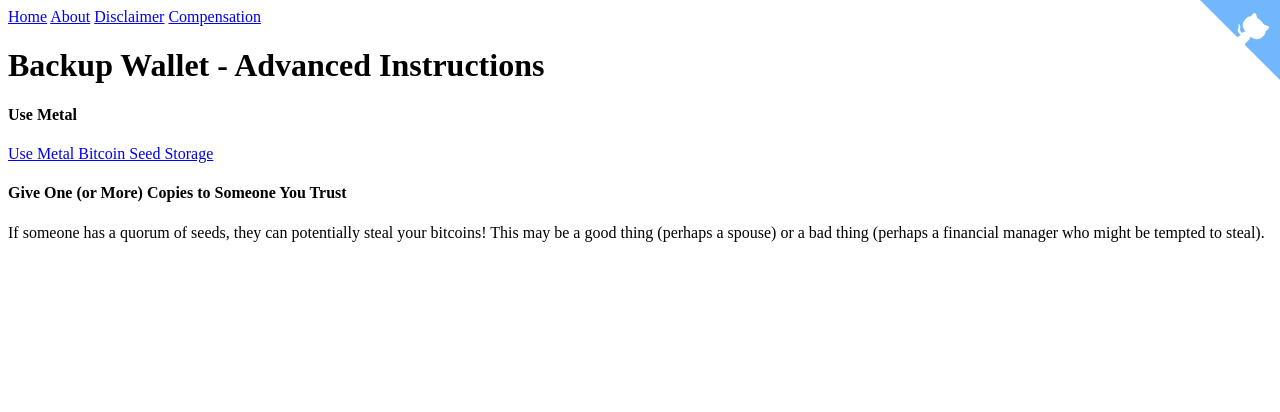
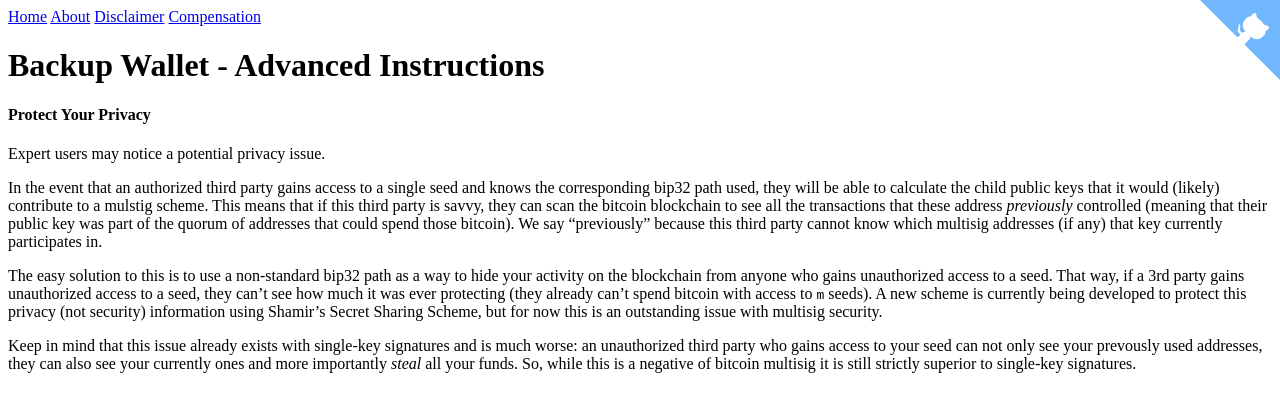
Before and after one commit to btcguide/btcguide.github.io, a Jekyll site: the page built from backup-wallet-advanced.md, in a window 1280 px wide. Shown: the top 412 px of the page. Built offline with Jekyll 4.4.1, drawn with Linux system fonts in a browser that asks for light colours.

Commit message:
more on backups, start known-issues section

```diff
--- a/backup-wallet-advanced.md
+++ b/backup-wallet-advanced.md
@@ -2,10 +2,16 @@
 title: Backup Wallet - Advanced Instructions
 ---
 
-#### Use Metal
-[Use Metal Bitcoin Seed Storage](https://blog.lopp.net/metal-bitcoin-seed-storage-stress-test-round-iii/)
+#### Protect Your Privacy
+Expert users may notice a potential privacy issue.
 
+In the event that an authorized third party gains access to a single seed and knows the corresponding bip32 path used, they will be able to calculate the child public keys that it would (likely) contribute to a mulstig scheme.
+This means that if this third party is savvy, they can scan the bitcoin blockchain to see all the transactions that these address *previously* controlled (meaning that their public key was part of the quorum of addresses that could spend those bitcoin).
+We say "previously" because this third party cannot know which multisig addresses (if any) that key currently participates in.
 
-#### Give One (or More) Copies to Someone You Trust
-If someone has a quorum of seeds, they can potentially steal your bitcoins!
-This may be a good thing (perhaps a spouse) or a bad thing (perhaps a financial manager who might be tempted to steal).
+The easy solution to this is to use a non-standard bip32 path as a way to hide your activity on the blockchain from anyone who gains unauthorized access to a seed.
+That way, if a 3rd party gains unauthorized access to a seed, they can't see how much it was ever protecting (they already can't spend bitcoin with access to `m` seeds).
+A new scheme is currently being developed to protect this privacy (not security) information using Shamir's Secret Sharing Scheme, but for now this is an outstanding issue with multisig security.
+
+Keep in mind that this issue already exists with single-key signatures and is much worse: an unauthorized third party who gains access to your seed can not only see your prevously used addresses, they can also see your currently ones and more importantly *steal* all your funds.
+So, while this is a negative of bitcoin multisig it is still strictly superior to single-key signatures.
--- a/index.html
+++ b/index.html
@@ -48,7 +48,7 @@ title: 10x Security Guide
     </ol>
   </li>
 
-  <li>Backup Your Wallet
+  <li><a href="/backup-wallet">Backup Your Wallet</a>
     <ol>
       <li><a href="/backup-seeds">Backup Seeds</a></li>
       <li><a href="/backup-public-keys">Backup Extended Public Keys</a></li>
@@ -73,6 +73,7 @@ title: 10x Security Guide
 
   <li>Known Issues
     <ol>
+      <li><a href="known-issues/seeds-and-privacy">Seeds and Privacy</a></li>
       <li>Spectre</li>
       <li>ColdCard</li>
       <li>Cobo Vault</li>
```
Also changed, not shown: backup-seeds-advanced.md (added, +11 -0 lines), backup-seeds.md (added, +15 -0 lines), backup-wallet.md (+4 -8 lines), known-issues/seeds-and-privacy.md (added, +6 -0 lines).
